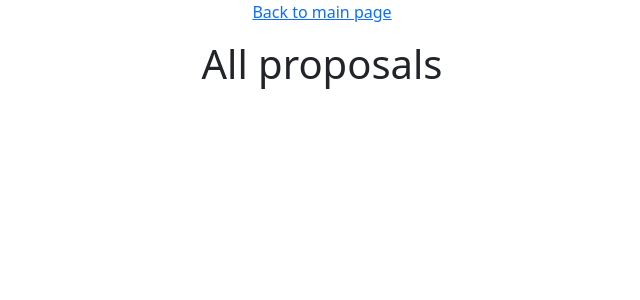
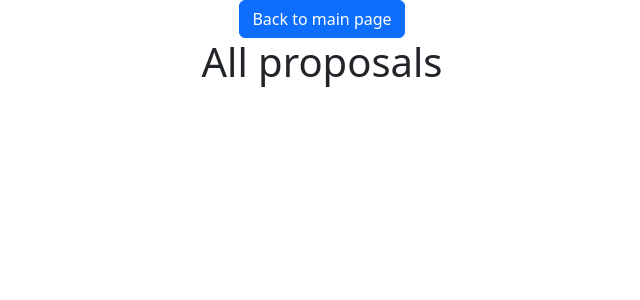
Before and after one commit to tf4482/improvo, a Django app: page /proposals/ in a window 1280 px wide. Shown: the top 300 px of the page, without its empty margins (318-958 px from the left). Run offline with Django 5.2, Linux system fonts and the light colour scheme; data that the repository does not hold is empty; some libraries are stand-ins or nearby versions.

Commit message:
style: :recycle: Reformatted base.html

```diff
--- a/proposals/templates/base.html
+++ b/proposals/templates/base.html
@@ -2,6 +2,7 @@
 {% load i18n %}
 
 <html>
+
   <head>
     {% load django_bootstrap5 %} {% bootstrap_css %} {% bootstrap_javascript %}
   </head>
@@ -11,32 +12,41 @@
 <body>
 
 <div>
+
   <div class="container">
+
     {% if user.is_authenticated %}
       Hi {{ user.username }}! <br>
+
       {% if user.is_superuser or user.is_staff %}
         <a href="/admin">{% trans "Admin section" %}</a>
       {% endif %}
+
       <form action="{% url 'password_change' %}" method="get">
+        {% csrf_token %}
         <button type="submit" class="btn btn-primary">{% trans "Change password" %}</button>
       </form>
+
       <form action="{% url 'logout' %}" method="post">
         {% csrf_token %}
-      <button type="submit">Log Out</button>
+        <button type="submit" class="btn btn-danger">{% trans "Log Out" %}</button>
       </form>
     {% endif %}
 
       <div class="cp-5 bg-grey text-grey text-center">
+
         {% if not request.path == "/" %}
-      <p>
-        <a href="/">{% trans "Back to main page" %}</a>
-      </p>
+          <form action="/" method="get">
+            <button type="submit" class="btn btn-primary">{% trans "Back to main page" %}</button>
+          </form>
         {% endif %}
-      <p>
+
         {% block content %}{% endblock %}
-      </p>
+
       </div>
+
   </div>
+
 </div>
 
   </body>
```
Lines whose indentation alone changed are shown as unchanged.
